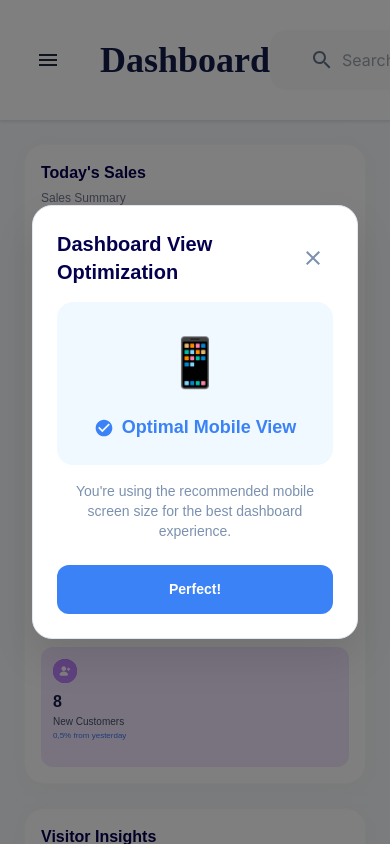
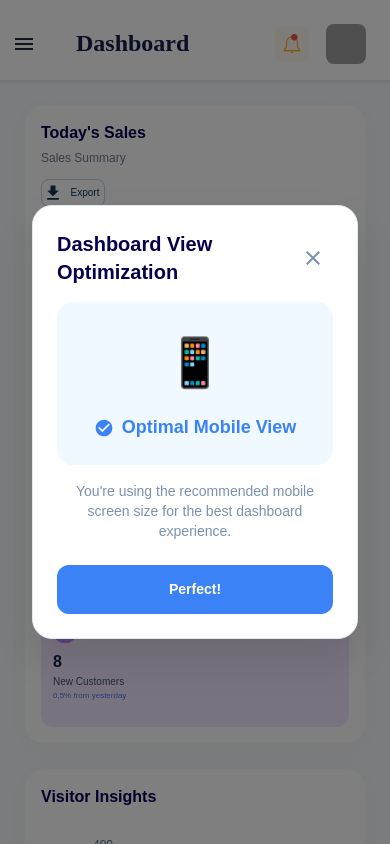
Before and after one commit to rocker1166/sales-dashboard-monorepo, a Next.js app in the folder frontend/: page / in a window 390 px wide. Shown: the top 844 px of the page. Built offline with nearby package versions, Linux system fonts and the light colour scheme; grey boxes are pictures that could not be loaded.

Commit message:
Enhance DashboardLayout with responsive design adjustments. Updated Search component and Toolbar layout for better adaptability across screen sizes. Improved styling for various elements, including typography and spacing, to ensure a consistent user experience on different devices.

```diff
--- a/frontend/src/components/layout/DashboardLayout.tsx
+++ b/frontend/src/components/layout/DashboardLayout.tsx
@@ -31,14 +31,25 @@ const drawerWidth = 345
 
 const Search = styled("div")(({ theme }) => ({
   display: "flex",
-  width: "513px",
-  height: "60px",
-  padding: "2px 32px 2px 24px",
   alignItems: "center",
   gap: "8px",
   flexShrink: 0,
   borderRadius: "16px",
   background: "#F9FAFB",
+  width: "513px",
+  height: "60px",
+  padding: "2px 32px 2px 24px",
+  [theme.breakpoints.down("sm")]: {
+    display: "none", // Hide search on very small screens
+  },
+  [theme.breakpoints.down("md")]: {
+    width: "300px",
+    height: "50px",
+    padding: "2px 24px 2px 16px",
+  },
+  [theme.breakpoints.down("lg")]: {
+    width: "400px",
+  },
 }))
 
 const SearchIconWrapper = styled("div")(({ theme }) => ({
@@ -100,8 +111,10 @@ export default function DashboardLayout({ children }: DashboardLayoutProps) {
         <Toolbar
           sx={{
             justifyContent: "space-between",
-            height: 120,
-            padding: "35px 40px",
+            height: { xs: 80, sm: 100, md: 120 },
+            padding: { xs: "20px 16px", sm: "25px 24px", md: "35px 40px" },
+            flexWrap: { xs: "wrap", md: "nowrap" },
+            gap: { xs: 1, md: 0 }
           }}
         >
           <Box sx={{ display: "flex", alignItems: "center", gap: 2 }}>
@@ -122,7 +135,7 @@ export default function DashboardLayout({ children }: DashboardLayoutProps) {
                 fontWeight: 600,
                 color: "#151D48",
                 fontFamily: "Poppins",
-                fontSize: "36px",
+                fontSize: { xs: "24px", sm: "28px", md: "36px" },
                 lineHeight: "140%",
               }}
             >
@@ -130,7 +143,13 @@ export default function DashboardLayout({ children }: DashboardLayoutProps) {
             </Typography>
           </Box>
 
-          <Box sx={{ display: "flex", alignItems: "center", gap: 2 }}>
+          <Box sx={{
+            display: "flex",
+            alignItems: "center",
+            gap: { xs: 1, sm: 1.5, md: 2 },
+            flexWrap: { xs: "wrap", sm: "nowrap" },
+            justifyContent: { xs: "flex-end", md: "flex-start" }
+          }}>
             {/* Search */}
             <Search>
               <SearchIconWrapper>
@@ -143,7 +162,7 @@ export default function DashboardLayout({ children }: DashboardLayoutProps) {
             </Search>
 
             {/* Language / Country Selector */}
-            <FormControl size="small">
+            <FormControl size="small" sx={{ display: { xs: "none", sm: "block" } }}>
               <Select
                 value={language}
                 onChange={(e) => setLanguage(e.target.value)}
@@ -184,13 +203,13 @@ export default function DashboardLayout({ children }: DashboardLayoutProps) {
                   );
                 }}
                 sx={{
-                  minWidth: 100,
+                  minWidth: { xs: 80, sm: 90, md: 100 },
                   display: "inline-flex",
-                  height: "60px",
-                  padding: "0 16px",
+                  height: { xs: "40px", sm: "50px", md: "60px" },
+                  padding: { xs: "0 8px", sm: "0 12px", md: "0 16px" },
                   justifyContent: "space-between",
                   alignItems: "center",
-                  gap: "16px",
+                  gap: { xs: "8px", sm: "12px", md: "16px" },
                   flexShrink: 0,
                   border: "none",
                   boxShadow: "none",
@@ -243,7 +262,14 @@ export default function DashboardLayout({ children }: DashboardLayoutProps) {
             </FormControl>
 
             {/* Notifications */}
-            <IconButton color="inherit" sx={{ width: 48, height: 48, flexShrink: 0, borderRadius: '8px', background: '#FFFAF1', position: 'relative' }}>
+            <IconButton color="inherit" sx={{
+              width: { xs: 36, sm: 42, md: 48 },
+              height: { xs: 36, sm: 42, md: 48 },
+              flexShrink: 0,
+              borderRadius: '8px',
+              background: '#FFFAF1',
+              position: 'relative'
+            }}>
               <Box sx={{ position: 'absolute', top: 8, right: 12 }}>
                 <svg xmlns="http://www.w3.org/2000/svg" width="7" height="7" viewBox="0 0 7 7" fill="none">
                   <path d="M3.33333 6.66667C5.17428 6.66667 6.66667 5.17428 6.66667 3.33333C6.66667 1.49238 5.17428 0 3.33333 0C1.49238 0 0 1.49238 0 3.33333C0 5.17428 1.49238 6.66667 3.33333 6.66667Z" fill="#EB5757"/>
@@ -273,17 +299,17 @@ export default function DashboardLayout({ children }: DashboardLayoutProps) {
               sx={{
                 display: "flex",
                 alignItems: "center",
-                gap: 2,
+                gap: { xs: 1, sm: 1.5, md: 2 },
                 cursor: "pointer",
                 borderRadius: "8px",
-                padding: "8px 16px",
+                padding: { xs: "4px 8px", sm: "6px 12px", md: "8px 16px" },
               }}
             >
               <Avatar
                 src="/per.png"
                 sx={{
-                  width: 60,
-                  height: 60,
+                  width: { xs: 40, sm: 50, md: 60 },
+                  height: { xs: 40, sm: 50, md: 60 },
                   flexShrink: 0,
                   borderRadius: "8px"
                 }}
@@ -291,10 +317,10 @@ export default function DashboardLayout({ children }: DashboardLayoutProps) {
 
 
               <Box sx={{
-                display: "flex",
+                display: { xs: "none", sm: "flex" },
                 alignItems: "center",
-                width: 146,
-                height: 48,
+                width: { sm: 120, md: 146 },
+                height: { sm: 40, md: 48 },
                 position: "relative",
                 opacity: 1
               }}>
@@ -302,7 +328,7 @@ export default function DashboardLayout({ children }: DashboardLayoutProps) {
                   <Typography sx={{
                     color: "#151D48",
                     fontFamily: "Poppins",
-                    fontSize: "16px",
+                    fontSize: { sm: "14px", md: "16px" },
                     fontWeight: 500,
                     lineHeight: "24px"
                   }}>
@@ -311,15 +337,15 @@ export default function DashboardLayout({ children }: DashboardLayoutProps) {
                   <Typography sx={{
                     color: "#737791",
                     fontFamily: "Poppins",
-                    fontSize: "14px",
+                    fontSize: { sm: "12px", md: "14px" },
                     fontWeight: 400,
                     lineHeight: "20px"
                   }}>
                     Admin
                   </Typography>
                 </Box>
-                <Box sx={{ display: "flex", alignItems: "center", ml: 2 }}>
-                  <ArrowDownIcon sx={{ fontSize: 16, color: "#737791" }} />
+                <Box sx={{ display: "flex", alignItems: "center", ml: { sm: 1, md: 2 } }}>
+                  <ArrowDownIcon sx={{ fontSize: { sm: 14, md: 16 }, color: "#737791" }} />
                 </Box>
               </Box>
             </Box>
@@ -378,8 +404,8 @@ export default function DashboardLayout({ children }: DashboardLayoutProps) {
         sx={{
           flexGrow: 1,
           width: { md: `calc(100% - ${drawerWidth}px)` },
-          mt: "120px",
-          minHeight: "calc(100vh - 120px)",
+          mt: { xs: "80px", sm: "100px", md: "120px" },
+          minHeight: { xs: "calc(100vh - 80px)", sm: "calc(100vh - 100px)", md: "calc(100vh - 120px)" },
           backgroundColor: "#F8FAFC",
         }}
       >
```
